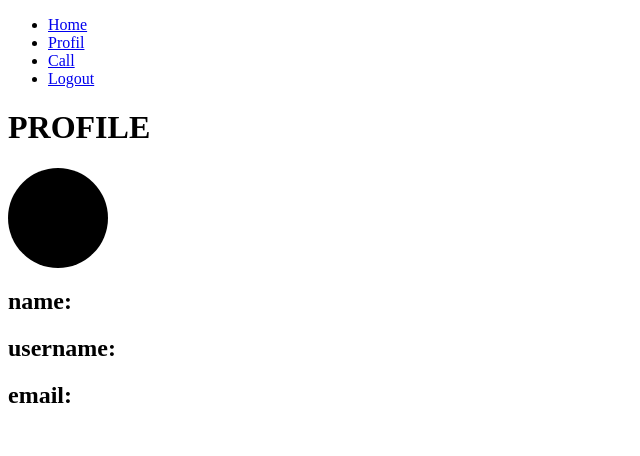
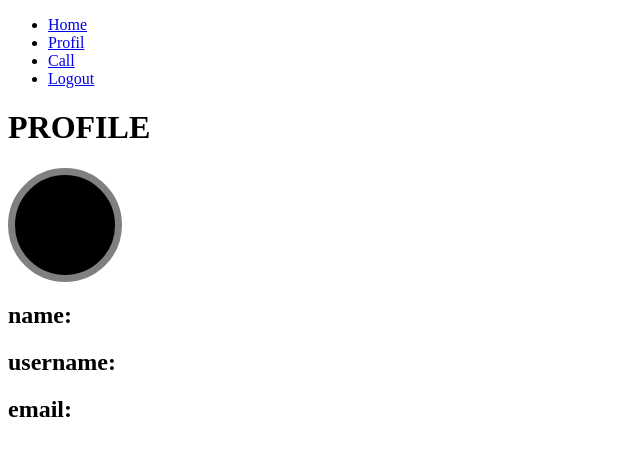
Before and after one commit to Julien-QTX/Projet_LabDay_VR, a PHP site: page /index.php?page=profile in a window 1280 px wide. Shown: the top 456 px of the page, without its empty margins (0-640 px from the left). Run offline with PHP 8.4, Linux system fonts and the light colour scheme.

Commit message:
Update profile.css

```diff
--- a/www/assets/CSS/profile.css
+++ b/www/assets/CSS/profile.css
@@ -1,6 +1,7 @@
 
 #pfp{
     background-color: black;
+    border: 7px solid gray;
     border-radius: 100%;
     width: 100px;
     height: 100px;
```
